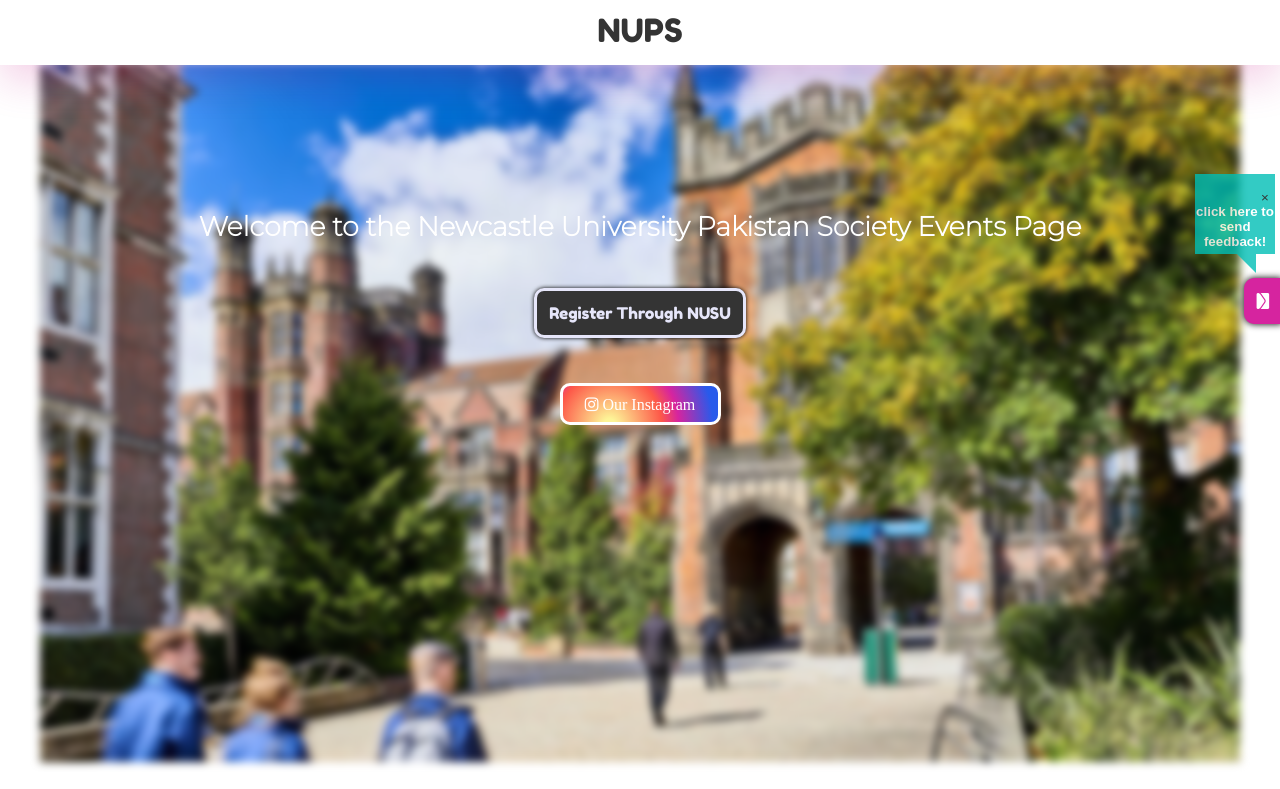
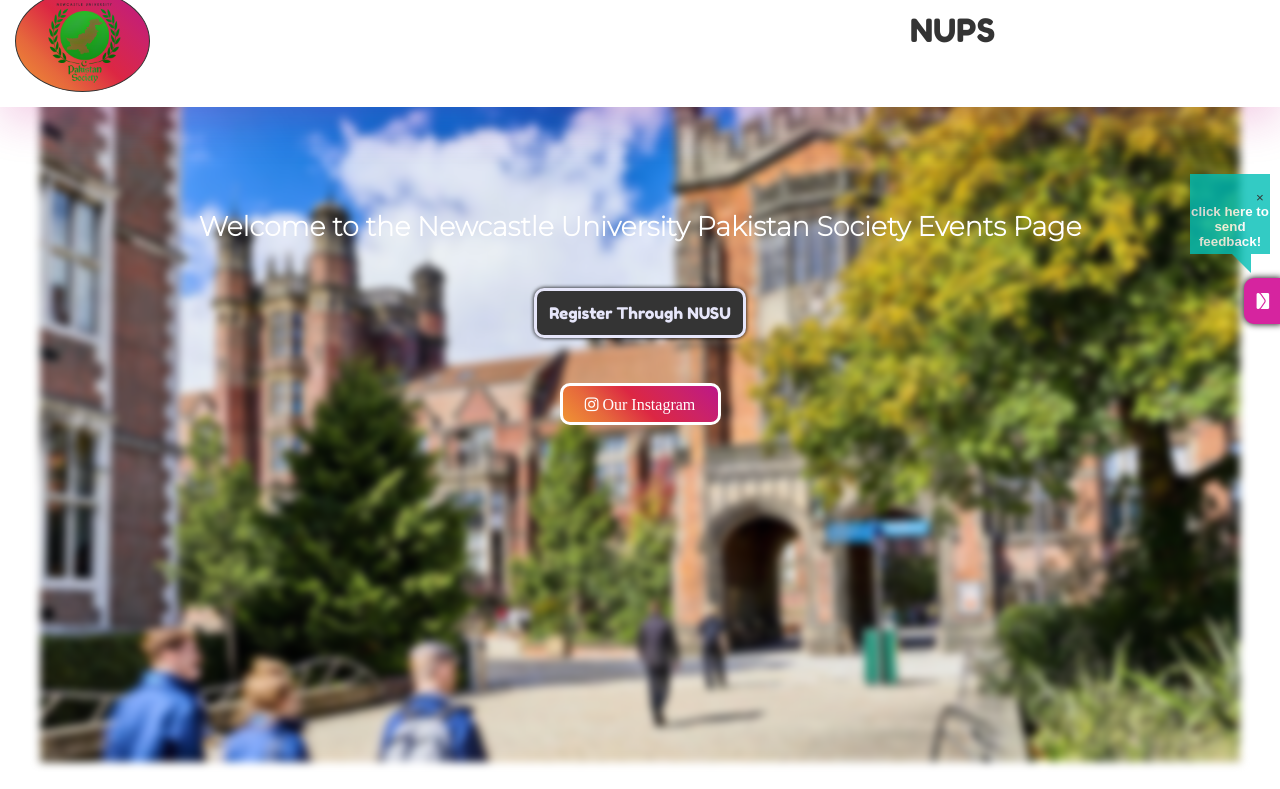
Before and after one commit to Kamran6433/Kamran6433.github.io, a plain HTML site: page index.html in a window 1280 px wide. Shown: the top 789 px of the page. Drawn offline with nearby package versions, Linux system fonts and the light colour scheme.

Commit message:
Sorted the index of the elfsight.

```diff
--- a/index.html
+++ b/index.html
@@ -35,7 +35,9 @@
             <a href="https://www.instagram.com/nclpaksoc/" target="_blank" class="fa fa-instagram"> Our Instagram</a>
         </div>
     </div>
-<!--    <div class="elfsight-app-ec5d8c40-6249-4a5e-beab-c1b81d2eff9c elfsight"></div>-->
+        <div class="instagram-hub">
+<!--            <div class="elfsight-app-ec5d8c40-6249-4a5e-beab-c1b81d2eff9c elfsight"></div>-->
+        </div>
         <div class="outerCard">
             <div class="h2"><h2>Meet Our Committees!</h2></div>
             <div class="swiper mySwiper cards">
@@ -178,7 +180,9 @@
         </button>
         <p>click here to send feedback!</p>
     </div>
-    <div id="header">
+    <div class="Header">
+        <img class="PakSocLogo" src="Images/PakSocLogo.png" alt="PakSoc Logo"
+             height="100px" width="133px">
         <h1>NUPS</h1>
     </div>
     </body>
--- a/style.css
+++ b/style.css
@@ -6,6 +6,10 @@
 /*possibly some pictures of the committee unless i can find them myself the ones from instagram wont suffice*/
 html {
     /*background-color: #343434;*/
+}
+.instagram-hub {
+    position: relative;
+    z-index: 0;
 }
 body {
     background-color: white;
@@ -40,7 +44,19 @@
     margin: auto;
     text-align: center;
 }
-h1 {
+.PakSocLogo {
+    border: #343434 1px solid;
+    border-radius: 100%;
+    background: #f09433;
+    background: -moz-linear-gradient(45deg, #f09433 0%, #e6683c 25%, #dc2743 50%, #cc2366 75%, #bc1888 100%);
+    background: -webkit-linear-gradient(45deg, #f09433 0%,#e6683c 25%,#dc2743 50%,#cc2366 75%,#bc1888 100%);
+    background: linear-gradient(45deg, #f09433 0%,#e6683c 25%,#dc2743 50%,#cc2366 75%,#bc1888 100%);
+    filter: progid:DXImageTransform.Microsoft.gradient( startColorstr='#f09433', endColorstr='#bc1888',GradientType=1 );
+
+}
+.Header {
+    display: grid;
+    grid-template-columns: 1fr 1fr;
     color: #343434;
     background-color: white;
     top: -25px;
@@ -48,10 +64,21 @@
     right: 0;
     box-shadow: 0px 15px 40px rgba(199,21,133,0.2);
     padding: 15px;
+    text-align: center;
+    position: fixed;
+}
+h1 {
+    /*color: #343434;*/
+    /*background-color: white;*/
+    /*top: -25px;*/
+    /*left: 0;*/
+    /*right: 0;*/
+    /*box-shadow: 0px 15px 40px rgba(199,21,133,0.2);*/
+    /*padding: 15px;*/
     font-family: 'Fredoka One', cursive;
     font-weight: lighter;
-    text-align: center;
-    position: fixed;
+    /*text-align: center;*/
+    /*position: fixed;*/
 }
 .opening {
     font-family: 'Montserrat', sans-serif;
@@ -133,13 +160,18 @@
     border: white solid;
     transition-duration: 0.3s;
 }
-.b2 a{
-    /*font-family: 'Montserrat', sans-serif;*/
-}
+/*.b2 {*/
+/*    font-family: 'Montserrat', sans-serif;*/
+/*}*/
 .fa-instagram {
     border: white solid;
-    background: #d6249f;
-    background: radial-gradient(circle at 30% 107%, #fdf497 0%, #fdf497 5%, #fd5949 45%,#d6249f 60%,#285AEB 90%);
+    background: #f09433;
+    background: -moz-linear-gradient(45deg, #f09433 0%, #e6683c 25%, #dc2743 50%, #cc2366 75%, #bc1888 100%);
+    background: -webkit-linear-gradient(45deg, #f09433 0%,#e6683c 25%,#dc2743 50%,#cc2366 75%,#bc1888 100%);
+    background: linear-gradient(45deg, #f09433 0%,#e6683c 25%,#dc2743 50%,#cc2366 75%,#bc1888 100%);
+    filter: progid:DXImageTransform.Microsoft.gradient( startColorstr='#f09433', endColorstr='#bc1888',GradientType=1 );
+    /*background: #d6249f;*/
+    /*background: radial-gradient(circle at 30% 107%, #fdf497 0%, #fdf497 5%, #fd5949 45%,#d6249f 60%,#285AEB 90%);*/
     padding: 10px;
     color: white;
     text-align: center;
@@ -240,7 +272,7 @@
     opacity: 0.8;
     position: fixed;
     bottom: 62%;
-    right: 5px;
+    right: 10px;
     width: 80px;
     height: 80px;
     margin: 50px auto;
```
